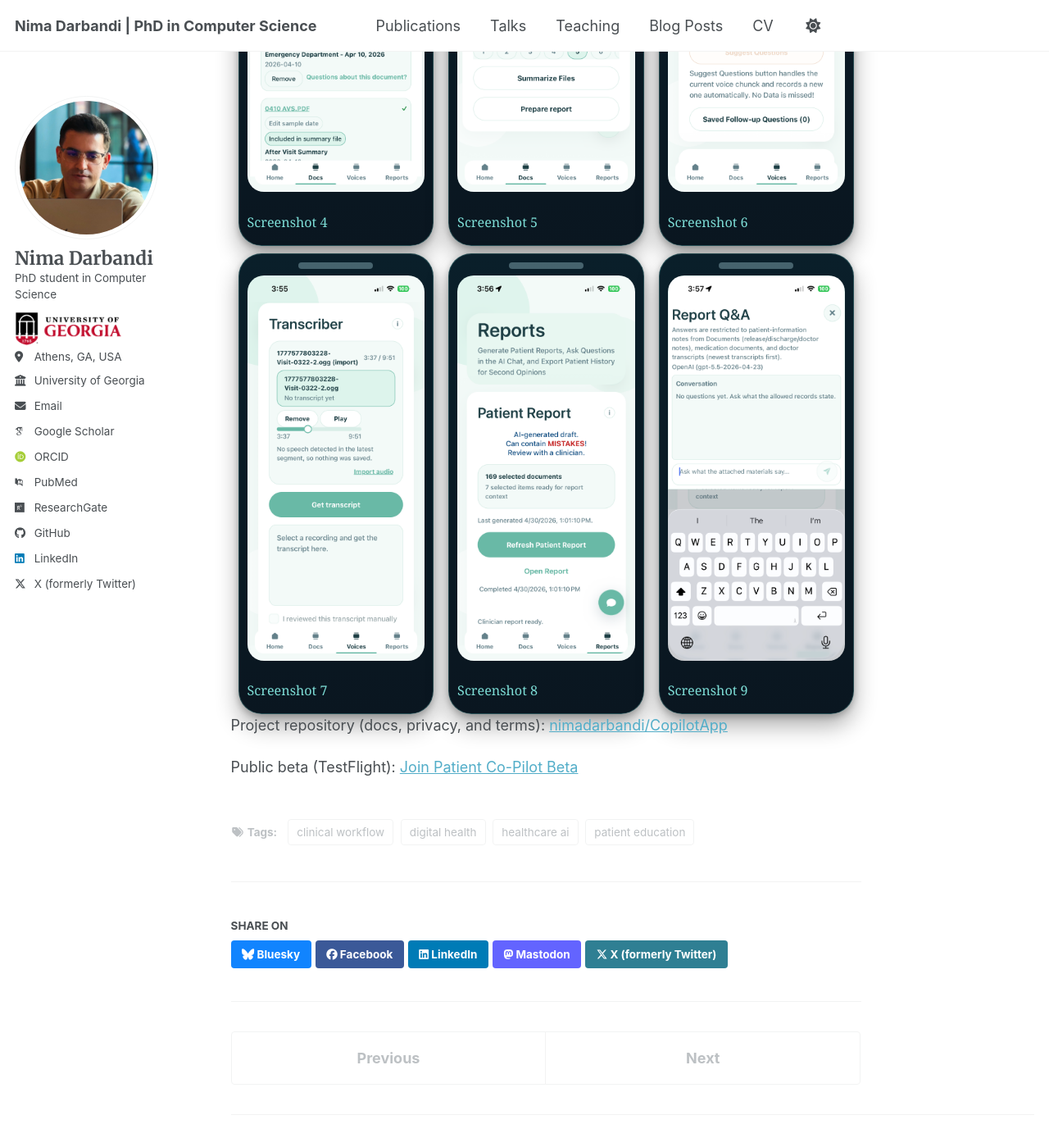
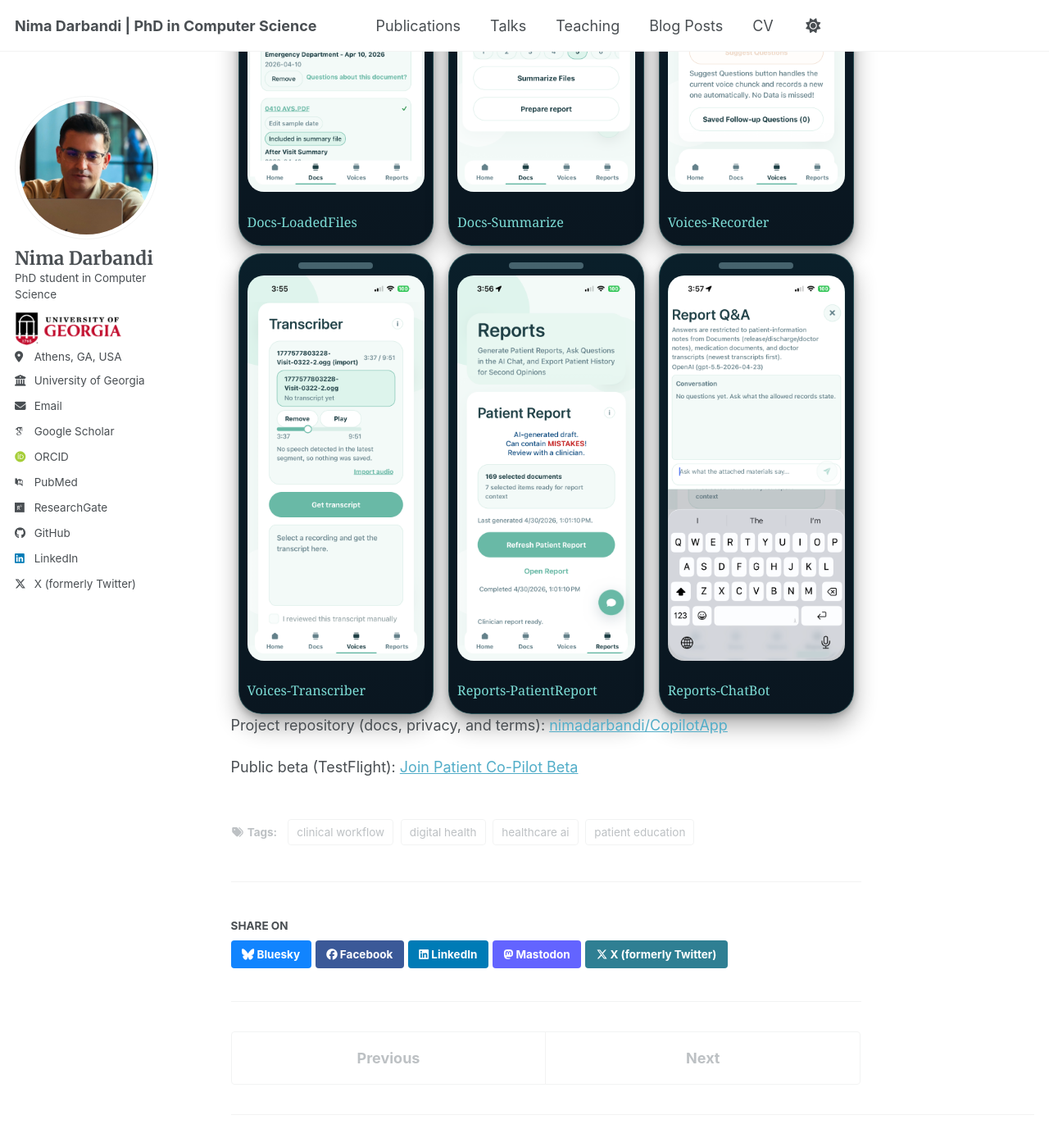
Before and after one commit to nimadarbandi/nimadarbandi.github.io, a Jekyll site: the page built from _posts/2026-04-30-patient-copilot-v2-release.md, in a window 1280 px wide and 1400 px high, scrolled down 3835 px. Shown: the whole window at 82% size. Built offline with Jekyll 4.4.1, drawn with Linux system fonts in a browser that asks for light colours; some web fonts are replaced; a script bundle is joined from its source files by our own code; library files that are not in the unit come from our copies; some of the changed text lies outside the part shown.

Commit message:
post updated

```diff
--- a/_posts/2026-04-30-patient-copilot-v2-release.md
+++ b/_posts/2026-04-30-patient-copilot-v2-release.md
@@ -144,17 +144,17 @@
   <figure class="copilot-phone-frame">
     <div class="copilot-phone-notch"></div>
     <img src="/images/1.PNG" alt="Patient Co-Pilot v2 screenshot 1" />
-    <figcaption class="copilot-phone-caption">Screenshot 1</figcaption>
+    <figcaption class="copilot-phone-caption">Home</figcaption>
   </figure>
   <figure class="copilot-phone-frame">
     <div class="copilot-phone-notch"></div>
     <img src="/images/2.PNG" alt="Patient Co-Pilot v2 screenshot 2" />
-    <figcaption class="copilot-phone-caption">Screenshot 2</figcaption>
+    <figcaption class="copilot-phone-caption">Home-Settings</figcaption>
   </figure>
   <figure class="copilot-phone-frame">
     <div class="copilot-phone-notch"></div>
     <img src="/images/3.PNG" alt="Patient Co-Pilot v2 screenshot 3" />
-    <figcaption class="copilot-phone-caption">Screenshot 3</figcaption>
+    <figcaption class="copilot-phone-caption">Docs-Import</figcaption>
   </figure>
 </div>
 
@@ -162,17 +162,17 @@
   <figure class="copilot-phone-frame">
     <div class="copilot-phone-notch"></div>
     <img src="/images/4.PNG" alt="Patient Co-Pilot v2 screenshot 4" />
-    <figcaption class="copilot-phone-caption">Screenshot 4</figcaption>
+    <figcaption class="copilot-phone-caption">Docs-LoadedFiles</figcaption>
   </figure>
   <figure class="copilot-phone-frame">
     <div class="copilot-phone-notch"></div>
     <img src="/images/5.PNG" alt="Patient Co-Pilot v2 screenshot 5" />
-    <figcaption class="copilot-phone-caption">Screenshot 5</figcaption>
+    <figcaption class="copilot-phone-caption">Docs-Summarize</figcaption>
   </figure>
   <figure class="copilot-phone-frame">
     <div class="copilot-phone-notch"></div>
     <img src="/images/6.PNG" alt="Patient Co-Pilot v2 screenshot 6" />
-    <figcaption class="copilot-phone-caption">Screenshot 6</figcaption>
+    <figcaption class="copilot-phone-caption">Voices-Recorder</figcaption>
   </figure>
 </div>
 
@@ -180,17 +180,17 @@
   <figure class="copilot-phone-frame">
     <div class="copilot-phone-notch"></div>
     <img src="/images/7.PNG" alt="Patient Co-Pilot v2 screenshot 7" />
-    <figcaption class="copilot-phone-caption">Screenshot 7</figcaption>
+    <figcaption class="copilot-phone-caption">Voices-Transcriber</figcaption>
   </figure>
   <figure class="copilot-phone-frame">
     <div class="copilot-phone-notch"></div>
     <img src="/images/8.PNG" alt="Patient Co-Pilot v2 screenshot 8" />
-    <figcaption class="copilot-phone-caption">Screenshot 8</figcaption>
+    <figcaption class="copilot-phone-caption">Reports-PatientReport</figcaption>
   </figure>
   <figure class="copilot-phone-frame">
     <div class="copilot-phone-notch"></div>
     <img src="/images/9.PNG" alt="Patient Co-Pilot v2 screenshot 9" />
-    <figcaption class="copilot-phone-caption">Screenshot 9</figcaption>
+    <figcaption class="copilot-phone-caption">Reports-ChatBot</figcaption>
   </figure>
 </div>
 
```
